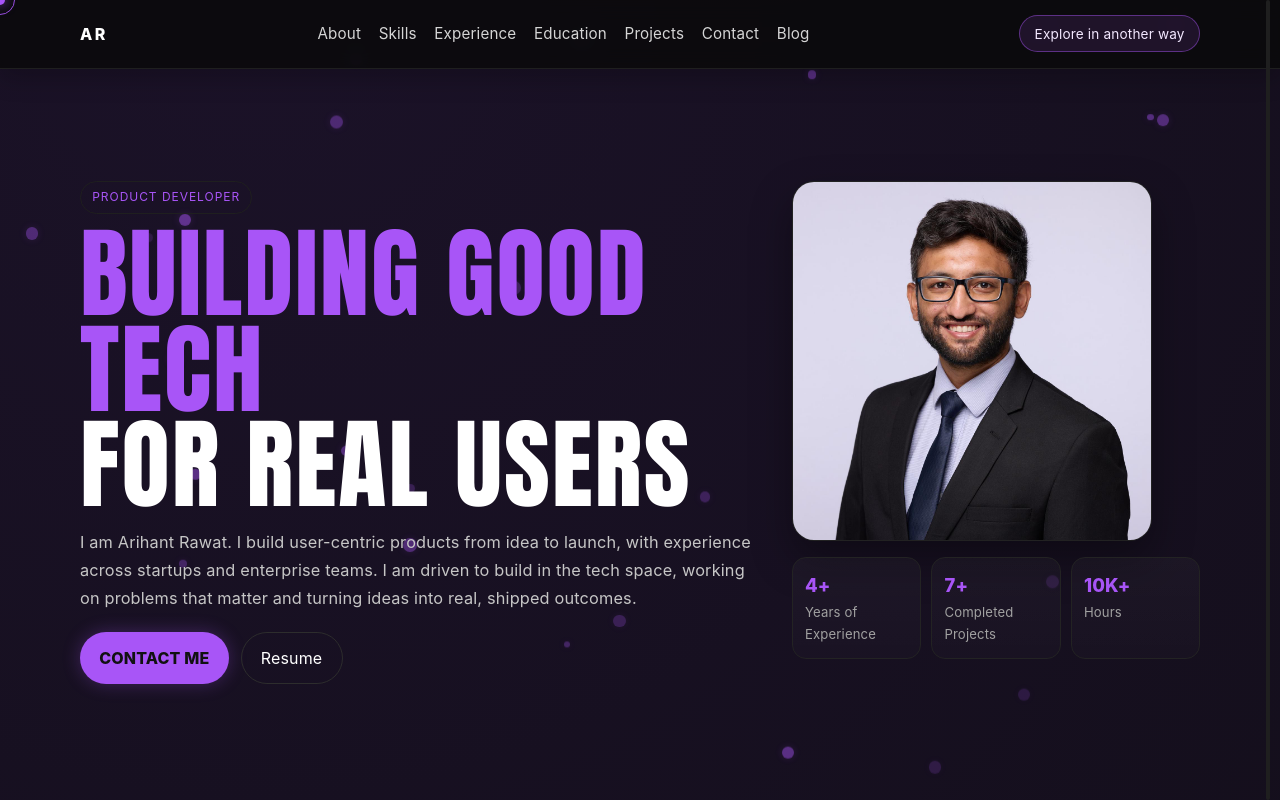
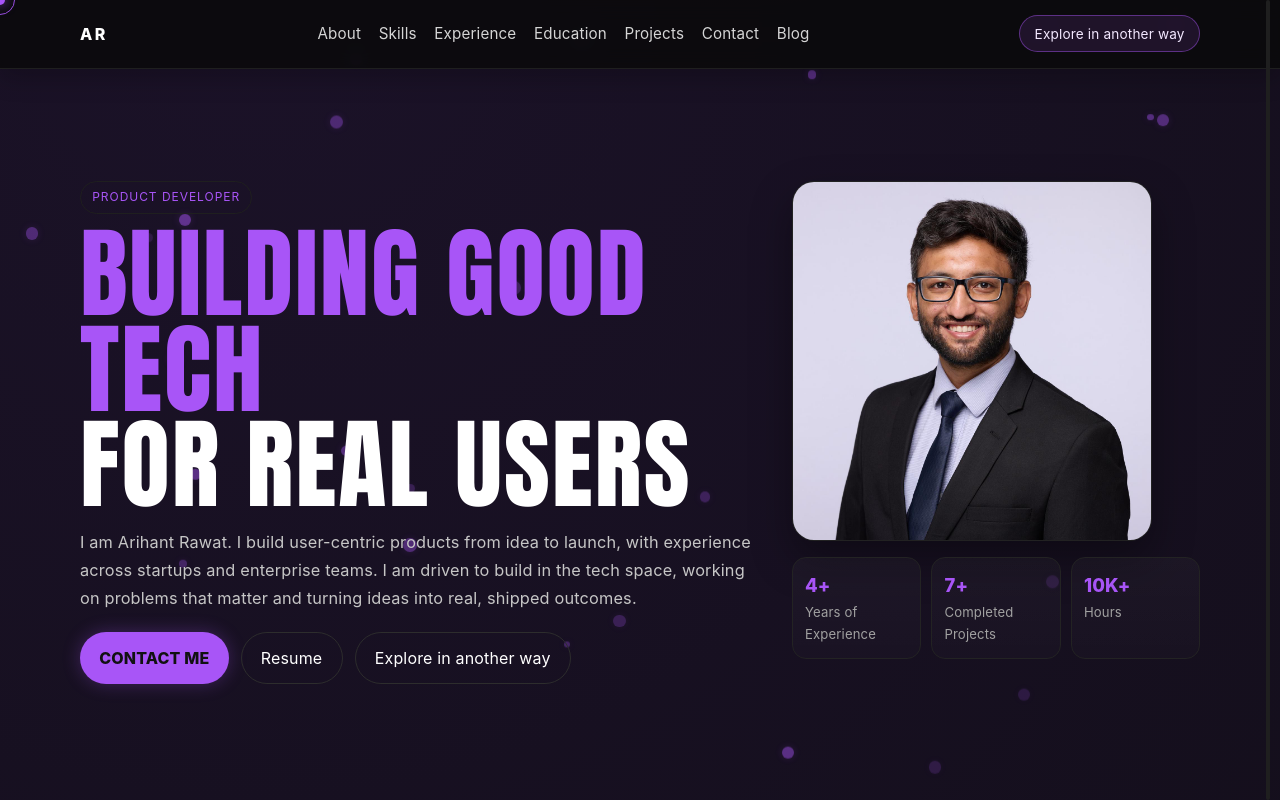
Before and after one commit to ArihantRawat/arihant-portfolio, a Next.js app: page / in a window 1280 px wide. Shown: the top 800 px of the page. Built offline with nearby package versions, Linux system fonts and the light colour scheme.

Commit message:
Add hero CTA to explore iPad portfolio experience

```diff
--- a/src/app/page.tsx
+++ b/src/app/page.tsx
@@ -387,7 +387,7 @@ export default function HomePage() {
     el?.scrollIntoView({ behavior: "smooth" });
   }, []);
 
-  const handleIpadSiteClick = useCallback((location: "top_nav" | "mobile_menu" | "projects") => {
+  const handleIpadSiteClick = useCallback((location: "top_nav" | "mobile_menu" | "hero" | "projects") => {
     trackEvent("ipad_site_visit_click", {
       location,
       label: "explore_in_another_way",
@@ -526,6 +526,15 @@ export default function HomePage() {
                 onClick={() => trackEvent("resume_download", { file: "arihant-rawat-pm.pdf", location: "hero" })}
               >
                 Resume
+              </a>
+              <a
+                className="btn-ghost"
+                href={IPAD_PORTFOLIO_URL}
+                target="_blank"
+                rel="noreferrer"
+                onClick={() => handleIpadSiteClick("hero")}
+              >
+                Explore in another way
               </a>
             </div>
           </div>
```
